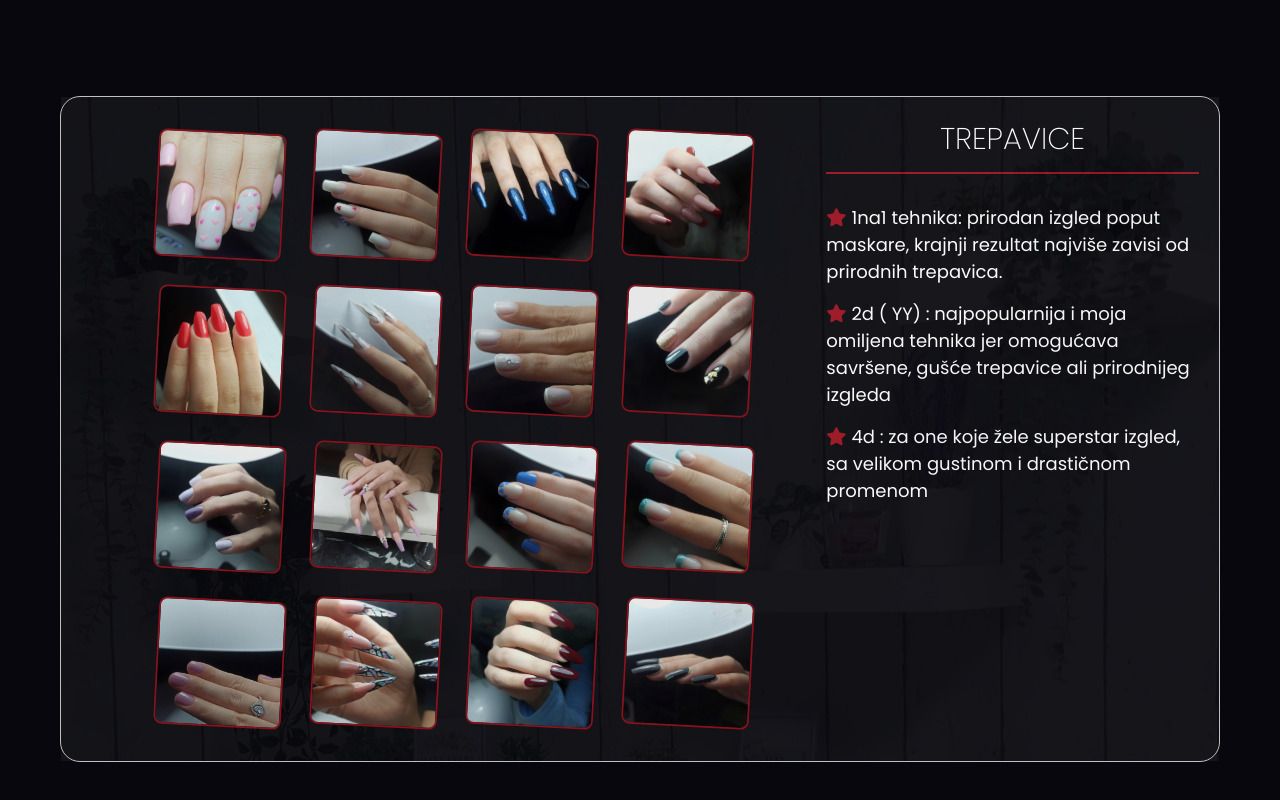
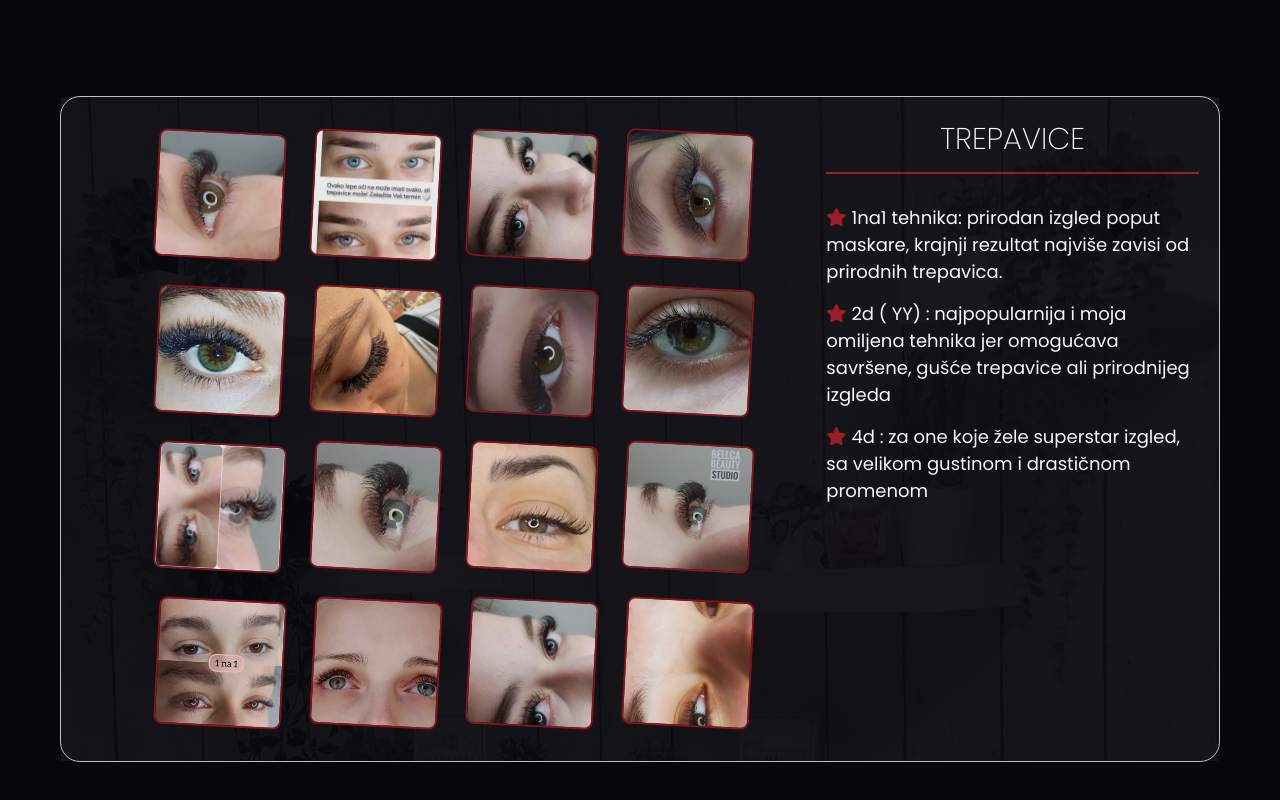
Before and after one commit to vladamil/Bellca, a plain HTML site: page index.html in a window 1280 px wide. Shown: the part 2580-3380 px from the top of the page. Drawn offline with Linux system fonts and the light colour scheme.

Commit message:
filled lashes gallery with images

```diff
--- a/index.html
+++ b/index.html
@@ -192,52 +192,52 @@
                </div>
                <div class="gallery">
                   <div class="image">
-                     <img src="./media/nails/nokti01.jpg" alt="nokti" />
+                     <img src="./media/lashes/trepavice01.jpg" alt="nokti" />
                   </div>
                   <div class="image">
-                     <img src="./media/nails/nokti12.jpeg" alt="nokti" />
+                     <img src="./media/lashes/trepavice02.jpg" alt="nokti" />
                   </div>
                   <div class="image">
-                     <img src="./media/nails/nokti03.jpeg" alt="nokti" />
+                     <img src="./media/lashes/trepavice03.jpg" alt="nokti" />
                   </div>
                   <div class="image">
-                     <img src="./media/nails/nokti04.jpeg" alt="nokti" />
+                     <img src="./media/lashes/trepavice04.jpg" alt="nokti" />
                   </div>
                   <div class="image">
-                     <img src="./media/nails/nokti05.jpeg" alt="nokti" />
+                     <img src="./media/lashes/trepavice05.jpg" alt="nokti" />
                   </div>
                   <div class="image">
-                     <img src="./media/nails/nokti06.jpeg" alt="nokti" />
+                     <img src="./media/lashes/trepavice06.jpg" alt="nokti" />
                   </div>
                   <div class="image">
-                     <img src="./media/nails/nokti07.jpeg" alt="nokti" />
+                     <img src="./media/lashes/trepavice07.jpg" alt="nokti" />
                   </div>
                   <div class="image">
-                     <img src="./media/nails/nokti08.jpeg" alt="nokti" />
+                     <img src="./media/lashes/trepavice08.jpg" alt="nokti" />
                   </div>
                   <div class="image">
-                     <img src="./media/nails/nokti09.jpeg" alt="nokti" />
+                     <img src="./media/lashes/trepavice09.jpg" alt="nokti" />
                   </div>
                   <div class="image">
-                     <img src="./media/nails/nokti02.jpeg" alt="nokti" />
+                     <img src="./media/lashes/trepavice10.jpg" alt="nokti" />
                   </div>
                   <div class="image">
-                     <img src="./media/nails/nokti10.jpeg" alt="nokti" />
+                     <img src="./media/lashes/trepavice11.jpg" alt="nokti" />
                   </div>
                   <div class="image">
-                     <img src="./media/nails/nokti11.jpeg" alt="nokti" />
+                     <img src="./media/lashes/trepavice12.jpeg" alt="nokti" />
                   </div>
                   <div class="image">
-                     <img src="./media/nails/nokti13.jpeg" alt="nokti" />
+                     <img src="./media/lashes/trepavice13.jpg" alt="nokti" />
                   </div>
                   <div class="image">
-                     <img src="./media/nails/nokti14.jpeg" alt="nokti" />
+                     <img src="./media/lashes/trepavice14.jpg" alt="nokti" />
                   </div>
                   <div class="image">
-                     <img src="./media/nails/nokti15.jpeg" alt="nokti" />
+                     <img src="./media/lashes/trepavice15.jpg" alt="nokti" />
                   </div>
                   <div class="image">
-                     <img src="./media/nails/nokti16.jpeg" alt="nokti" />
+                     <img src="./media/lashes/trepavice16.jpeg" alt="nokti" />
                   </div>
                </div>
             </div>
```
Also changed, not shown: media/lashes/trepavice01.jpg (added), media/lashes/trepavice02.jpg (added), media/lashes/trepavice03.jpg (added), media/lashes/trepavice04.jpg (added), media/lashes/trepavice05.jpg (added), media/lashes/trepavice06.jpg (added), media/lashes/trepavice07.jpg (added), media/lashes/trepavice08.jpg (added), media/lashes/trepavice09.jpg (added), media/lashes/trepavice10.jpg (added), media/lashes/trepavice11.jpg (added), media/lashes/trepavice12.jpeg (added), media/lashes/trepavice13.jpg (added), media/lashes/trepavice14.jpg (added), 2 more files.
